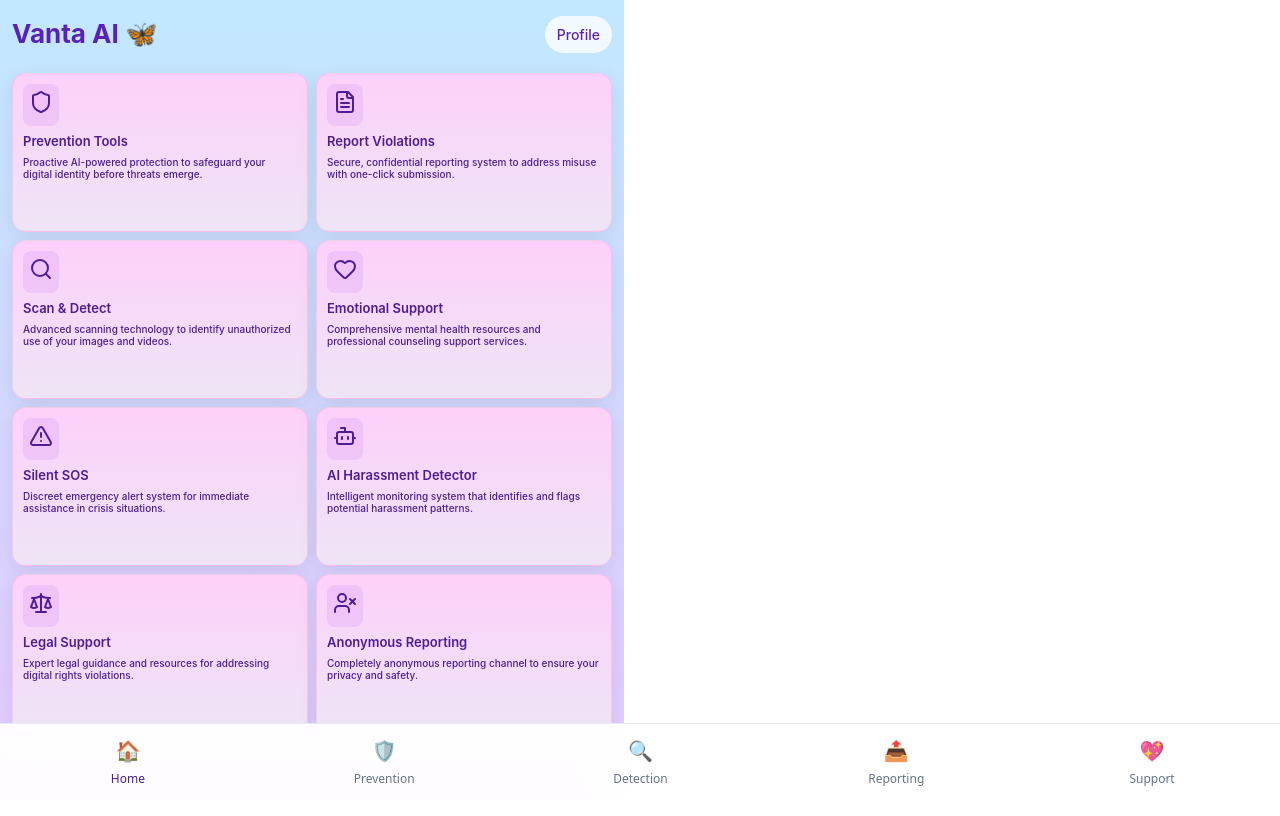
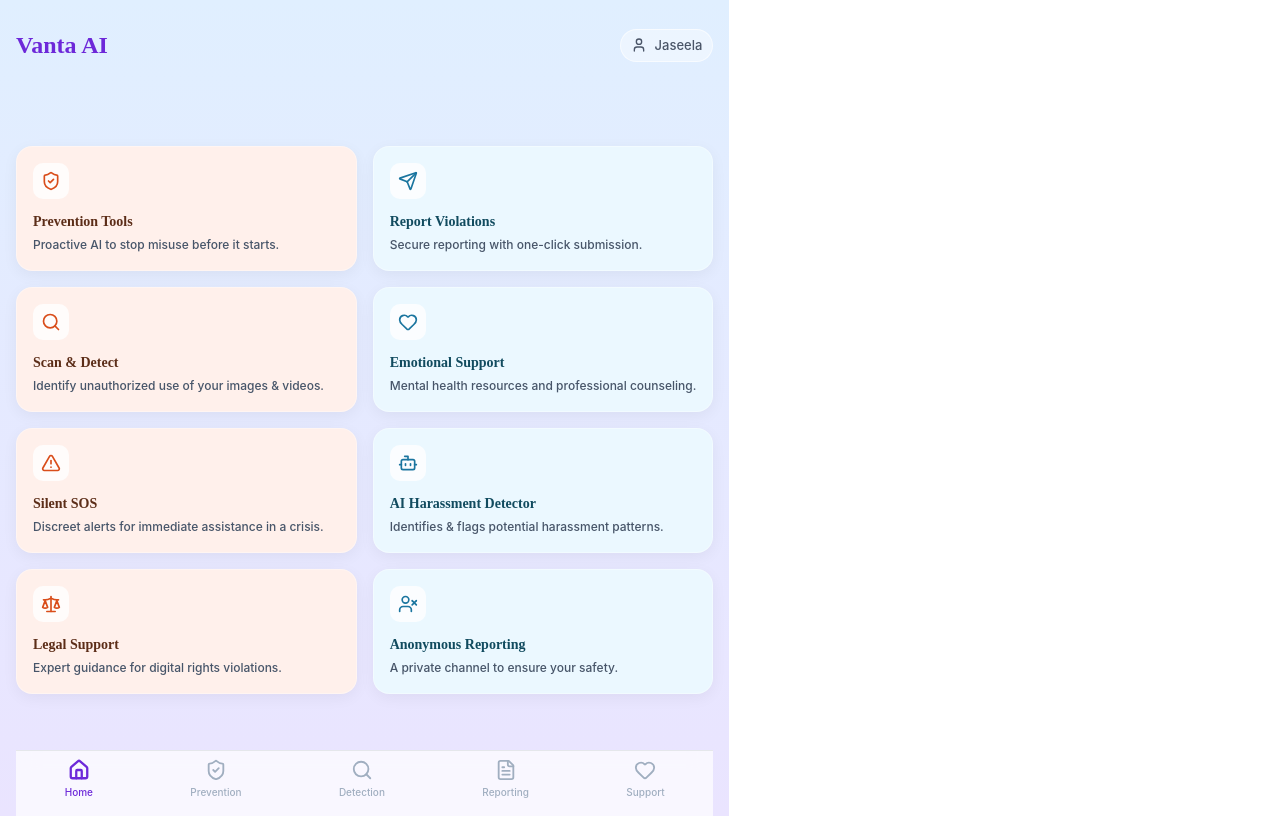
Before and after one commit to Gowri-Arun/VantaAI-DFD, a React (Vite) app: page / in a window 1280 px wide. Built offline with nearby package versions, Linux system fonts and the light colour scheme.

Commit message:
enhanced ui

```diff
--- a/src/components/Tabs/BottomNav.jsx
+++ b/src/components/Tabs/BottomNav.jsx
@@ -1,54 +1,98 @@
 import React from 'react';
 import { Link, useLocation } from 'react-router-dom';
+import { Home, Shield, Search, FileText, Heart } from 'lucide-react';
 
 function BottomNav() {
   const { pathname } = useLocation();
 
+  // Updated navItems with Lucide icons and labels
   const navItems = [
-    { path: '/', icon: '🏠' },
-    { path: '/prevent', icon: '🛡️' },
-    { path: '/detect', icon: '🔍' },
-    { path: '/report', icon: '📤' },
-    { path: '/support', icon: '💖' }
+    { path: '/', icon: Home, label: 'Home' },
+    { path: '/prevent', icon: Shield, label: 'Prevention' },
+    { path: '/detect', icon: Search, label: 'Detection' },
+    { path: '/report', icon: FileText, label: 'Reporting' },
+    { path: '/support', icon: Heart, label: 'Support' }
   ];
 
   return (
-    <div style={styles.navbar}>
-      {navItems.map((item) => (
-        <Link
-          key={item.path}
-          to={item.path}
-          style={{
-            ...styles.navItem,
-            color: pathname === item.path ? '#7e22ce' : '#666',
-            fontWeight: pathname === item.path ? 'bold' : 'normal',
-          }}
-        >
-          {item.icon}
-        </Link>
-      ))}
-    </div>
+    <nav style={styles.navbar}>
+      {navItems.map((item) => {
+        const isActive = pathname === item.path;
+        const IconComponent = item.icon;
+
+        return (
+          <Link key={item.path} to={item.path} style={styles.navLink}>
+            <div style={{
+                ...styles.navItemContainer,
+                // Add a pill background for the active item
+                backgroundColor: isActive ? 'rgba(233, 213, 255, 0.7)' : 'transparent',
+              }}>
+              <IconComponent
+                size={22}
+                strokeWidth={isActive ? 2.5 : 2}
+                color={isActive ? styles.activeColor.color : styles.inactiveColor.color}
+              />
+              <span style={{
+                  ...styles.navLabel,
+                  color: isActive ? styles.activeColor.color : styles.inactiveColor.color,
+                }}>
+                {item.label}
+              </span>
+            </div>
+          </Link>
+        );
+      })}
+    </nav>
   );
 }
 
+// Enhanced and modern styles
 const styles = {
+  // Main navbar with "frosted glass" effect
   navbar: {
     position: 'fixed',
     bottom: 0,
     left: 0,
     right: 0,
-    backgroundColor: '#fff',
-    borderTop: '1px solid #ddd',
-    padding: '10px 0',
+    backgroundColor: 'rgba(255, 255, 255, 0.75)', // Semi-transparent white
+    backdropFilter: 'blur(16px)', // The blur effect
+    borderTop: '1px solid #E5E7EB', // Lighter border
+    padding: '8px 0 16px 0', // Padding for content and iPhone safe area
     display: 'flex',
     justifyContent: 'space-around',
-    zIndex: 100,
+    alignItems: 'center',
+    zIndex: 1000,
   },
-  navItem: {
-    fontSize: '18px',
+  // Style for the link element
+  navLink: {
     textDecoration: 'none',
+    flex: 1, // Ensure items take up equal space
+    display: 'flex',
+    justifyContent: 'center',
+  },
+  // Container for icon and label
+  navItemContainer: {
+    display: 'flex',
+    flexDirection: 'column',
+    alignItems: 'center',
+    gap: '4px',
+    padding: '4px 12px',
+    borderRadius: '16px',
+    transition: 'background-color 0.3s ease',
+  },
+  // Style for the text label
+  navLabel: {
+    fontSize: '10px',
+    fontWeight: '500',
     transition: 'color 0.2s ease',
-  }
+  },
+  // Color definitions
+  activeColor: {
+    color: '#6D28D9', // Rich, vibrant purple
+  },
+  inactiveColor: {
+    color: '#6B7280', // Soft gray
+  },
 };
 
 export default BottomNav;
--- a/src/components/Tabs/Dashboard.jsx
+++ b/src/components/Tabs/Dashboard.jsx
@@ -1,254 +1,249 @@
 import React from 'react';
 import { Link, useLocation } from 'react-router-dom';
-import { Shield, FileText, Search, Heart, AlertTriangle, Bot, Scale, UserX } from 'lucide-react';
+import {
+  ShieldCheck,
+  Send,
+  Search,
+  Heart,
+  AlertTriangle,
+  Bot,
+  Scale,
+  UserX,
+  Home,
+  User,
+  FileText
+} from 'lucide-react';
 
 function Dashboard() {
   const { pathname } = useLocation();
 
-  const navItems = [
-    { path: '/', icon: '🏠', label: 'Home' },
-    { path: '/prevent', icon: '🛡️', label: 'Prevention' },
-    { path: '/detect', icon: '🔍', label: 'Detection' },
-    { path: '/report', icon: '📤', label: 'Reporting' },
-    { path: '/support', icon: '💖', label: 'Support' }
-  ];
-
   const cardData = [
     {
       title: 'Prevention Tools',
-      description: 'Proactive AI-powered protection to safeguard your digital identity before threats emerge.',
-      icon: Shield,
-      path: '/prevent'
+      description: 'Proactive AI to stop misuse before it starts.',
+      icon: ShieldCheck,
+      path: '/prevent',
     },
     {
       title: 'Report Violations',
-      description: 'Secure, confidential reporting system to address misuse with one-click submission.',
-      icon: FileText,
-      path: '/report'
+      description: 'Secure reporting with one-click submission.',
+      icon: Send,
+      path: '/report',
     },
     {
       title: 'Scan & Detect',
-      description: 'Advanced scanning technology to identify unauthorized use of your images and videos.',
+      description: 'Identify unauthorized use of your images & videos.',
       icon: Search,
-      path: '/detect'
+      path: '/detect',
     },
     {
       title: 'Emotional Support',
-      description: 'Comprehensive mental health resources and professional counseling support services.',
+      description: 'Mental health resources and professional counseling.',
       icon: Heart,
-      path: '/support'
+      path: '/support',
     },
     {
       title: 'Silent SOS',
-      description: 'Discreet emergency alert system for immediate assistance in crisis situations.',
+      description: 'Discreet alerts for immediate assistance in a crisis.',
       icon: AlertTriangle,
-      path: '/sos'
+      path: '/sos',
     },
     {
       title: 'AI Harassment Detector',
-      description: 'Intelligent monitoring system that identifies and flags potential harassment patterns.',
+      description: 'Identifies & flags potential harassment patterns.',
       icon: Bot,
-      path: '/harassment'
+      path: '/harassment',
     },
     {
       title: 'Legal Support',
-      description: 'Expert legal guidance and resources for addressing digital rights violations.',
+      description: 'Expert guidance for digital rights violations.',
       icon: Scale,
-      path: '/legal'
+      path: '/legal',
     },
     {
       title: 'Anonymous Reporting',
-      description: 'Completely anonymous reporting channel to ensure your privacy and safety.',
+      description: 'A private channel to ensure your safety.',
       icon: UserX,
-      path: '/anonymous'
+      path: '/anonymous',
+    },
+  ];
+
+  const navItems = [
+    { path: '/', icon: Home, label: 'Home' },
+    { path: '/prevent', icon: ShieldCheck, label: 'Prevention' },
+    { path: '/detect', icon: Search, label: 'Detection' },
+    { path: '/report', icon: FileText, label: 'Reporting' },
+    { path: '/support', icon: Heart, label: 'Support' }
+  ];
+
+  const cardSchemes = [
+    { // Scheme 0: Soft Pink/Orange
+      bgColor: '#FFF0EB',
+      iconColor: '#D94D1A',
+      titleColor: '#5C2D18',
+    },
+    { // Scheme 1: Soft Blue
+      bgColor: '#EBF8FF',
+      iconColor: '#1A759F',
+      titleColor: '#114B5F',
     }
   ];
 
   return (
-    <>
     <div style={styles.container}>
       {/* Header */}
-        <div style={styles.header}>
-          <h1 style={styles.title}>
-            Vanta AI <span role="img" aria-label="butterfly">🦋</span>
-          </h1>
-          <div style={styles.headerIcons}>
-            <div style={styles.profileIcon}>
-              <span style={styles.profileText}>Profile</span>
+      <header style={styles.header}>
+        <h1 style={styles.title}>Vanta AI</h1>
+        <div style={styles.profileChip}>
+          <User size={16} style={{ color: '#4A5568' }} />
+          <span style={styles.profileName}>Jaseela</span>
         </div>
-          </div>
-        </div>
+      </header>
 
       {/* Grid of Cards */}
-        <div style={styles.grid}>
+      <main style={styles.grid}>
         {cardData.map((card, index) => {
           const IconComponent = card.icon;
+          const scheme = cardSchemes[index % 2];
           return (
-              <Link key={index} to={card.path} style={styles.card}>
-                <div style={styles.cardContent}>
-                  <div style={styles.cardIcon}>
-                    <IconComponent size={24} color="#4c1d95" />
+            <Link key={index} to={card.path} style={{
+              ...styles.card,
+              backgroundColor: scheme.bgColor,
+            }}>
+              <div style={{...styles.iconContainer, color: scheme.iconColor }}>
+                 <IconComponent size={20} />
               </div>
-                  <h3 style={styles.cardTitle}>{card.title}</h3>
-                  <p style={styles.cardText}>{card.description}</p>
-                </div>
+              <h3 style={{...styles.cardTitle, color: scheme.titleColor}}>{card.title}</h3>
+              <p style={styles.cardDescription}>{card.description}</p>
             </Link>
           );
         })}
+      </main>
+
+       {/* Bottom Navigation */}
+       <nav style={styles.bottomNav}>
+        {navItems.map((item) => {
+          const NavIcon = item.icon;
+          const isActive = pathname === item.path;
+          return (
+            <Link key={item.path} to={item.path} style={styles.navLink}>
+               <NavIcon size={22} color={isActive ? '#6D28D9' : '#A0AEC0'} strokeWidth={isActive ? 2.5 : 2} />
+               <span style={{...styles.navLabel, color: isActive ? '#6D28D9' : '#A0AEC0' }}>
+                 {item.label}
+               </span>
+            </Link>
+          );
+        })}
+      </nav>
     </div>
-      </div>
-
-      {/* Bottom Nav */}
-      <div style={styles.bottomNav}>
-        {navItems.map((item) => (
-          <Link
-            key={item.path}
-            to={item.path}
-            style={{
-              ...styles.navLink,
-              color: pathname === item.path ? '#4c1d95' : '#64748b',
-              fontWeight: pathname === item.path ? 'bold' : 'normal',
-            }}
-          >
-            <div style={styles.navItem}>
-              <span style={styles.navIcon}>{item.icon}</span>
-              <span style={styles.navLabel}>{item.label}</span>
-            </div>
-          </Link>
-        ))}
-      </div>
-    </>
   );
 }
 
+// --- Styles for the Final Clean UI with Gradient ---
 const styles = {
   container: {
     height: '100vh',
-    padding: '16px 12px',
-    paddingBottom: '85px',
-    background: 'linear-gradient(to bottom, #C2E8FF, #E5C8FF)',
-    boxSizing: 'border-box',
-    fontFamily: '-apple-system, BlinkMacSystemFont, "Segoe UI", Roboto, sans-serif',
+    maxHeight: '100dvh',
     overflow: 'hidden',
+    padding: '16px 16px 0 16px',
+    // --- THIS IS THE UPDATED GRADIENT BACKGROUND ---
+    background: 'linear-gradient(180deg, #E0EFFF 0%, #EAE4FF 100%)',
+    fontFamily: "'Inter', sans-serif",
+    display: 'flex',
+    flexDirection: 'column',
   },
+
   header: {
     display: 'flex',
     justifyContent: 'space-between',
     alignItems: 'center',
-    marginBottom: '20px',
+    paddingBottom: '16px',
+    flexShrink: 0,
   },
   title: {
-    fontSize: '26px',
+    fontSize: '24px',
     fontWeight: '700',
-    color: '#5b21b6',
+    fontFamily: "'Lora', serif",
+    color: '#6D28D9',
+  },
+  profileChip: {
+    display: 'flex',
+    alignItems: 'center',
+    gap: '8px',
+    padding: '6px 10px',
+    backgroundColor: 'rgba(255, 255, 255, 0.4)', // Switched back to semi-transparent to match the gradient
+    borderRadius: '20px',
+    border: '1px solid rgba(255, 255, 255, 0.6)',
+  },
+  profileName: {
+    fontSize: '13px',
+    fontWeight: '500',
+    color: '#4A5568',
+  },
+
+  grid: {
+    flexGrow: 1,
+    display: 'grid',
+    gridTemplateColumns: 'repeat(2, 1fr)',
+    gap: '16px',
+    minHeight: 0,
+    alignContent: 'center',
+  },
+  card: {
+    borderRadius: '16px',
+    padding: '16px',
+    textDecoration: 'none',
+    color: 'inherit',
+    boxShadow: '0 4px 15px rgba(0, 0, 0, 0.05)',
+    border: '1px solid #FFFFFF50', // A subtle white border
+    display: 'flex',
+    flexDirection: 'column',
+    justifyContent: 'center',
+  },
+  iconContainer: {
+    width: '36px',
+    height: '36px',
+    display: 'flex',
+    alignItems: 'center',
+    justifyContent: 'center',
+    borderRadius: '10px',
+    backgroundColor: 'rgba(255, 255, 255, 0.8)',
+    marginBottom: '12px'
+  },
+  cardTitle: {
+    fontSize: '14px',
+    fontWeight: '600',
+    fontFamily: "'Lora', serif",
+    margin: '0 0 4px 0',
+  },
+  cardDescription: {
+    fontSize: '12px',
+    color: '#475569',
+    lineHeight: '1.5',
     margin: 0,
   },
-  headerIcons: {
-    display: 'flex',
-    alignItems: 'center',
-  },
-  profileIcon: {
-    display: 'flex',
-    alignItems: 'center',
-    padding: '8px 12px',
-    backgroundColor: 'rgba(255, 255, 255, 0.8)',
-    borderRadius: '20px',
-    cursor: 'pointer',
-    transition: 'all 0.2s ease',
-  },
-  profileText: {
-    fontSize: '14px',
-    color: '#5b21b6',
-    fontWeight: '500',
-  },
-  grid: {
-    display: 'grid',
-    gridTemplateColumns: 'repeat(2, 1fr)',
-    gridTemplateRows: 'repeat(4, 1fr)',
-    gap: '8px',
-    maxWidth: '600px',
-    margin: '0 auto',
-    height: 'calc(100vh - 140px)',
-  },
-  card: {
-    background: 'linear-gradient(to bottom, #FDD0FA, #EEE5F6)',
-    borderRadius: '14px',
-    padding: '10px',
-    textDecoration: 'none',
-    color: 'inherit',
-    boxShadow: '0 4px 20px rgba(0, 0, 0, 0.08)',
-    transition: 'all 0.3s ease',
-    border: '1px solid rgba(244, 114, 182, 0.2)',
+
+  bottomNav: {
+    flexShrink: 0,
+    backgroundColor: 'rgba(255, 255, 255, 0.7)', // Semi-transparent to show gradient through
     backdropFilter: 'blur(10px)',
-    cursor: 'pointer',
-    display: 'flex',
-    flexDirection: 'column',
-    minHeight: '0',
-    ':hover': {
-      transform: 'translateY(-2px)',
-      boxShadow: '0 8px 30px rgba(0, 0, 0, 0.12)',
-    }
-  },
-  cardContent: {
-    display: 'flex',
-    flexDirection: 'column',
-    height: '100%',
-  },
-  cardIcon: {
-    marginBottom: '6px',
-    padding: '6px',
-    backgroundColor: 'rgba(147, 51, 234, 0.1)',
-    borderRadius: '8px',
-    width: 'fit-content',
-  },
-  cardTitle: {
-    fontSize: '13px',
-    fontWeight: '600',
-    color: '#4c1d95',
-    marginBottom: '4px',
-    margin: '0 0 4px 0',
-  },
-  cardText: {
-    fontSize: '10px',
-    color: '#4c1d95',
-    lineHeight: '1.2',
-    margin: 0,
-    flex: 1,
-  },
-  bottomNav: {
-    position: 'fixed',
-    bottom: '0',
-    left: '0',
-    right: '0',
-    backgroundColor: 'rgba(255, 255, 255, 0.95)',
-    backdropFilter: 'blur(20px)',
-    borderTop: '1px solid rgba(226, 232, 240, 0.8)',
-    padding: '12px 0',
+    borderTop: '1px solid #E5E7EB',
+    padding: '8px 0 16px 0',
     display: 'flex',
     justifyContent: 'space-around',
-    zIndex: 10,
+    alignItems: 'center',
   },
   navLink: {
     textDecoration: 'none',
-    transition: 'color 0.2s ease',
-    display: 'flex',
-    flexDirection: 'column',
-    alignItems: 'center',
-    minWidth: '60px',
-  },
-  navItem: {
     display: 'flex',
     flexDirection: 'column',
     alignItems: 'center',
     gap: '4px',
   },
-  navIcon: {
-    fontSize: '20px',
-  },
   navLabel: {
-    fontSize: '12px',
-    fontWeight: '500',
-  },
+    fontSize: '10px',
+    fontWeight: '500'
+  }
 };
 
 export default Dashboard;
```
Lines whose indentation alone changed are shown as unchanged.
